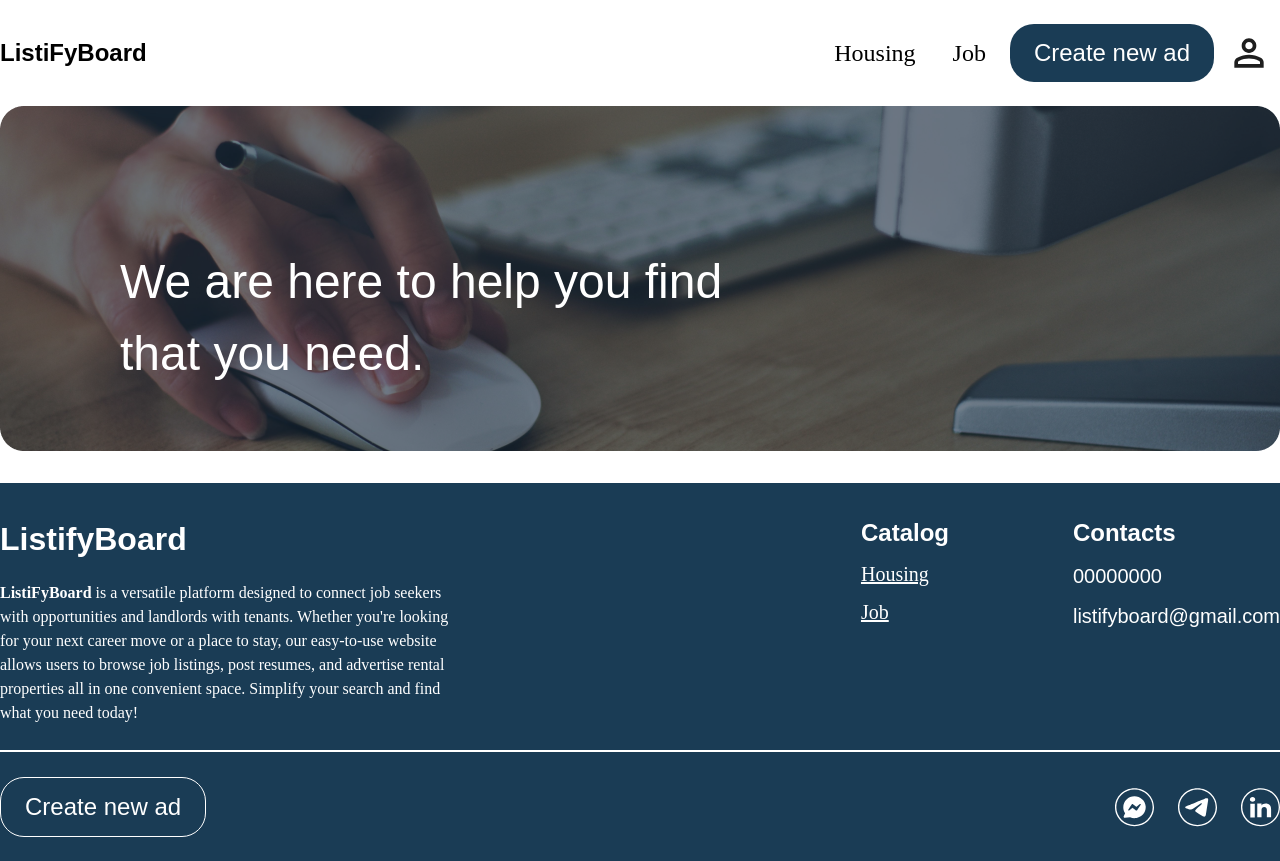
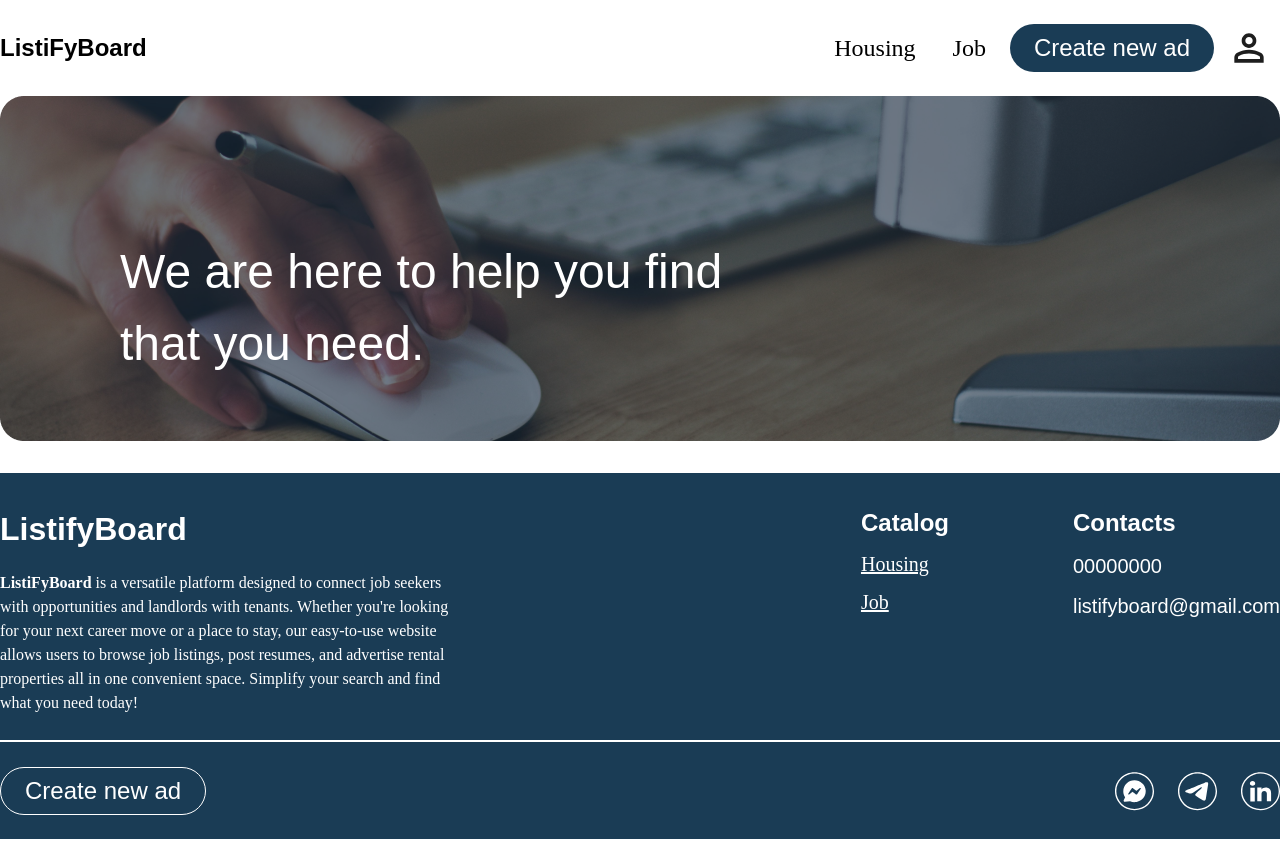
Before and after one commit to listifyboardd/Frontend, a Next.js app: page / in a window 1280 px wide. After the commit the page ends 839 px from the top, so only its background shows below. Built offline with nearby package versions, Linux system fonts and the light colour scheme.

Commit message:
change buttons padding

```diff
--- a/app/layout/Footer.tsx
+++ b/app/layout/Footer.tsx
@@ -67,7 +67,7 @@ function Footer() {
             className="
             font-kreadon
             font-medium
-            py-[11px]
+            py-[5px]
             px-[24px]
             border
             border-white
--- a/app/layout/Header.tsx
+++ b/app/layout/Header.tsx
@@ -28,7 +28,7 @@ function Header() {
                 bg-[#1A3C55]
                 text-white
                 rounded-[24px]
-                py-[11px]
+                py-[6px]
                 px-6
               "
               >
```
